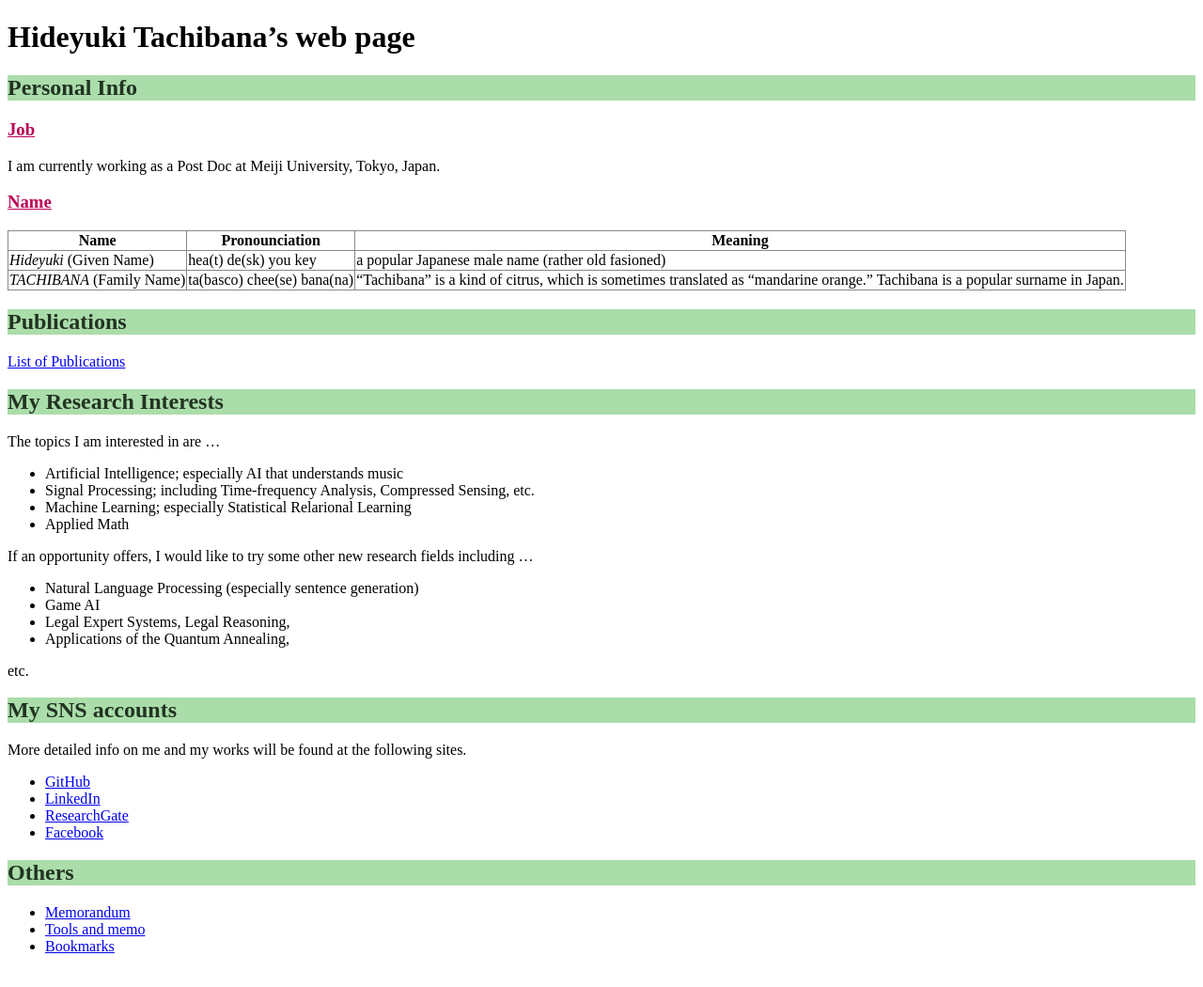
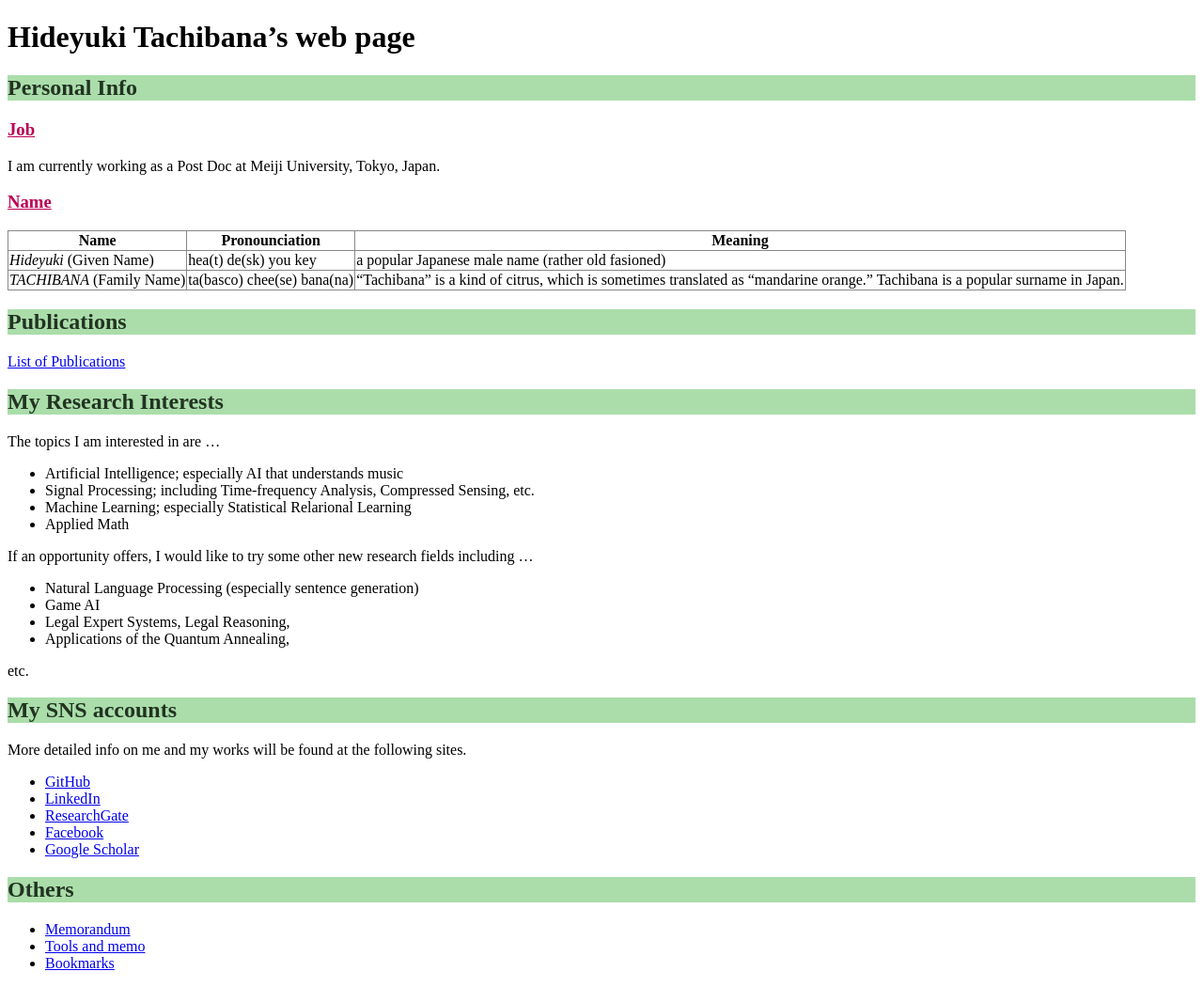
Before and after one commit to tachi-hi/tachi-hi.github.io, a Jekyll site: the page built from index.md, in a window 1280 px wide. Shown: the whole page at 94% size. Built offline with Jekyll 4.4.1, drawn with Linux system fonts in a browser that asks for light colours.

Commit message:
add a link to google scholar

```diff
--- a/index.md
+++ b/index.md
@@ -49,6 +49,8 @@ More detailed info on me and my works will be found at the following sites.
 + [LinkedIn](http://jp.linkedin.com/pub/hideyuki-tachibana/51/134/5a5)
 + [ResearchGate](http://www.researchgate.net/profile/Hideyuki_Tachibana)
 + [Facebook](http://www.facebook.com/hideyuki.tachibana)
++ [Google Scholar](http://scholar.google.co.jp/citations?user=wAXtttwAAAAJ)
+
 
 ## Others
 
```
